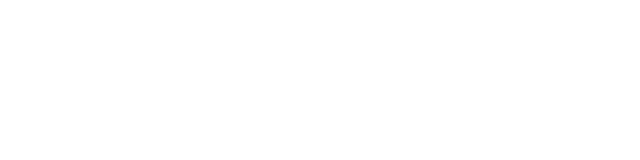
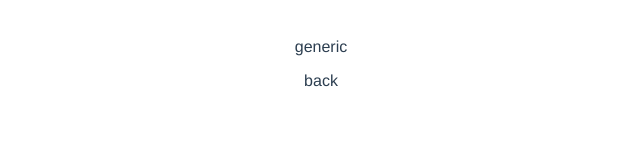
Before and after one commit to imo-emo/vue3, a Vue app: page /generic in a window 1280 px wide. Shown: the top 160 px of the page, without its empty margins (319-959 px from the left). Built offline with nearby package versions, Linux system fonts and the light colour scheme.

Commit message:
class / generic

```diff
--- a/src/api/list.ts
+++ b/src/api/list.ts
@@ -11,6 +11,14 @@ const list = [
         name: '接口',
         id: '3',
         url: 'interface',
+    }, {
+        name: '类',
+        id: '4',
+        url: 'classT',
+    }, {
+        name: '泛型',
+        id: '5',
+        url: 'generic',
     },
 ];
 export { list };
--- a/src/router.ts
+++ b/src/router.ts
@@ -4,6 +4,8 @@ import Home from './views/Home.vue';
 import baseType from './views/baseType.vue';
 import declarations from './views/declarations.vue';
 import interfaces from './views/interface.vue';
+import classT from './views/classT.vue';
+import generic from './views/generic.vue';
 
 Vue.use(Router);
 
@@ -27,6 +29,14 @@ export default new Router({
       path: '/interface',
       name: 'interface',
       component: interfaces,
+    }, {
+      path: 'classT',
+      name: 'classT',
+      component: classT,
+    }, {
+      path: '/generic',
+      name: 'generic',
+      component: generic,
     },
   ],
 });
--- a/src/views/baseType.vue
+++ b/src/views/baseType.vue
@@ -1,6 +1,6 @@
 <template>
     <div id="baseTyep">
-        {{name}}
+        baseType
         <back></back>
     </div>
 </template>
@@ -22,6 +22,10 @@ class BaseType extends Vue {
     @Provide() private obj: object = { name: 'Smallblack', age: 18, sex: '男', bolan: false};
     private mounted(): void {
         const nameLength: number = (this.name as string).length;
+        enum Direction {
+            a = 1,
+            b = 2,
+        }
     }
 }
 
--- /dev/null
+++ b/src/views/classT.vue
@@ -0,0 +1,31 @@
+<template>
+    <div id="classT">
+        class
+        <back></back>
+    </div>
+</template>
+<script lang="ts">
+import {Component, Vue, Provide} from 'vue-property-decorator';
+import back from '../components/back.vue';
+
+// class Demo {
+//     public sex: number = 12;
+//     protected type: boolean = true;
+//     private name: string = 'Smallblack';
+// }
+// class DemoC extends Demo {
+//     readonly tel: number = 123;
+// }
+// const Demos  = new DemoC();
+
+@Component({
+    components: {
+        back,
+    },
+})
+class ClassT extends Vue {
+    @Provide() public num: number = 123;
+}
+
+export default ClassT;
+</script>
--- /dev/null
+++ b/src/views/generic.vue
@@ -0,0 +1,26 @@
+<template>
+    <div id="generic">
+        generic
+        <back></back>
+    </div>
+</template>
+<script lang="ts">
+import {Component, Vue} from 'vue-property-decorator';
+import back from '../components/back.vue';
+
+@Component({
+    components: {
+        back,
+    },
+})
+class Generic extends Vue {
+    private indentity<T>(arg: T): T {
+        return arg;
+    }
+    private mounted(): void {
+        const output = this.indentity<string>('name');
+    }
+}
+
+export default Generic;
+</script>
--- a/src/views/interface.vue
+++ b/src/views/interface.vue
@@ -8,16 +8,25 @@
 import {Component, Vue} from 'vue-property-decorator';
 import back from '../components/back.vue';
 
+interface SearchFun {
+    id: number;
+}
+
 @Component({
     components: {
         back,
     },
 })
 class Interfaces extends Vue {
+    public searchF(config: SearchFun): any {
+        return config;
+    }
     private mounted(): void {
         interface NameInter {
             name: string;
             age: number;
+            sex?: string;
+            readonly tel?: number;
         }
         const obj: NameInter = {
             name: 'Smallblack',
```
